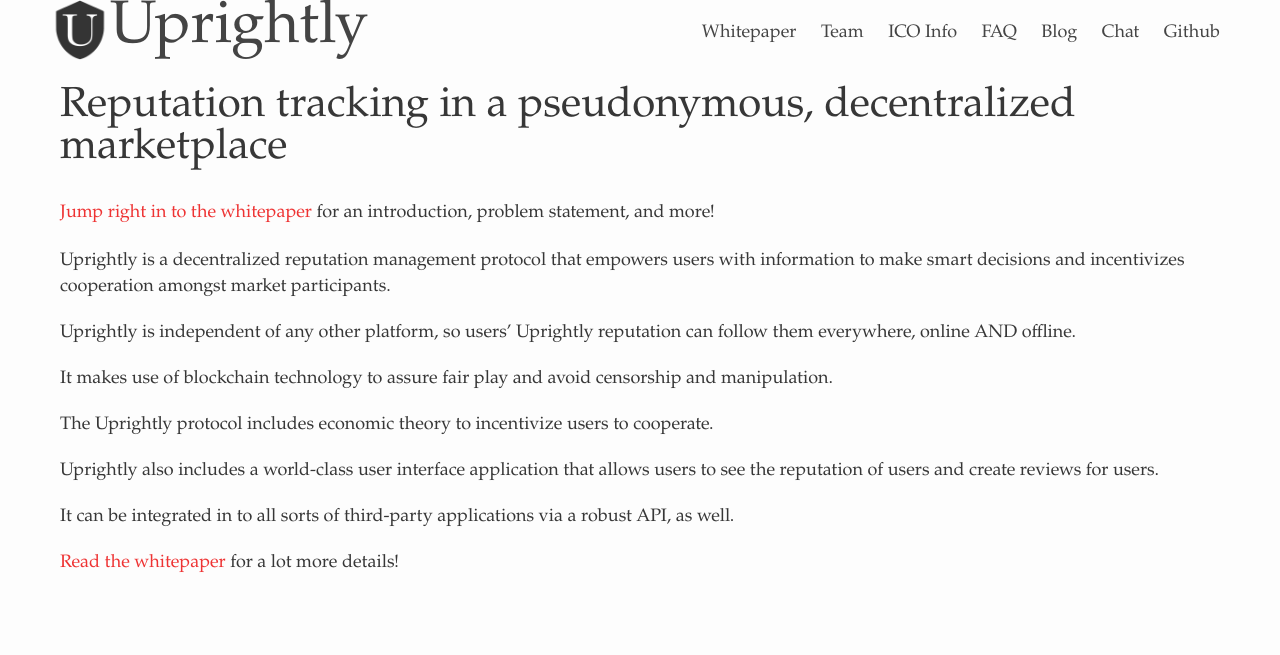
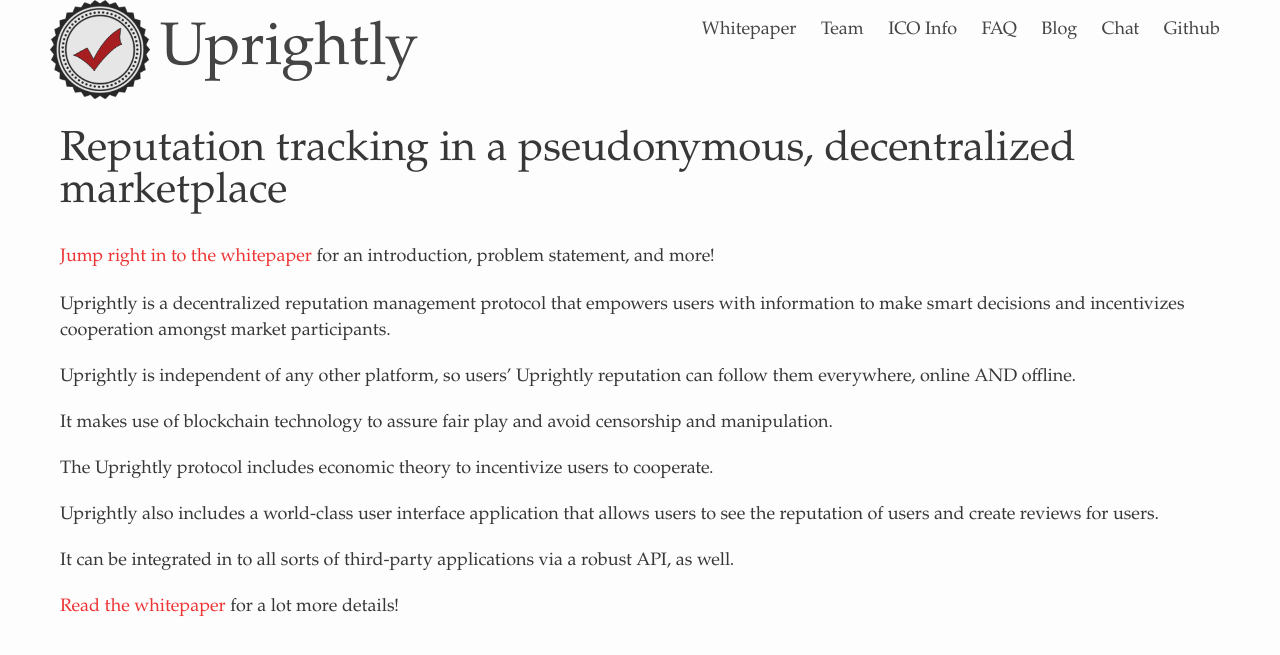
Before and after one commit to uprightly/website, a Jekyll site: the page built from index.md, in a window 1280 px wide. Shown: the top 655 px of the page. Built offline with Jekyll 4.4.1, drawn with Linux system fonts in a browser that asks for light colours.

Commit message:
add new logo

```diff
--- a/_includes/header.html
+++ b/_includes/header.html
@@ -1,7 +1,7 @@
 <header class="site-header">
 
   <div class="wrapper">
-    <img src="/images/shield.png" class="logo" />
+    <img src="/images/uprightly-stamp-150.png" class="logo" />
     <a class="site-title" href="{{ site.baseurl }}/">{{ site.title }}</a>
 
     <nav class="site-nav">
--- a/_sass/_base.scss
+++ b/_sass/_base.scss
@@ -85,7 +85,9 @@
     font-weight: 300;
 }
 
-h1 { clear:both; }
+h1 {
+    clear:both;
+}
 
 
 
--- a/_sass/_layout.scss
+++ b/_sass/_layout.scss
@@ -3,7 +3,7 @@
  */
 .site-header {
     font-family: Baskerville, "Baskerville Old Face", "Hoefler Text", Garamond, "Times New Roman", serif;
-    min-height: 56px;
+    min-height: 100px;
     margin: 0 auto;
     padding: 0 50px;
     // Positioning context for the mobile navigation icon
@@ -18,15 +18,18 @@
 
 .site-title {
     font-size: 60px;
-    line-height: 56px;
+    line-height: 60px;
     margin-bottom: 0;
     float: left;
     color: #444;
+    margin-left:10px;
+    margin-top:20px;
 }
 
 .site-nav {
     float: right;
-    line-height: 56px;
+    line-height: 30px;
+    margin-top:10px;
 
 
     .page-link {
--- a/css/main.scss
+++ b/css/main.scss
@@ -63,6 +63,6 @@
 }
 
 .logo {
-    width: 60px;
+    width: 100px;
     float: left;
 }
```
Also changed, not shown: images/shield.png (deleted), images/uprightly-stamp-150.png (added).
